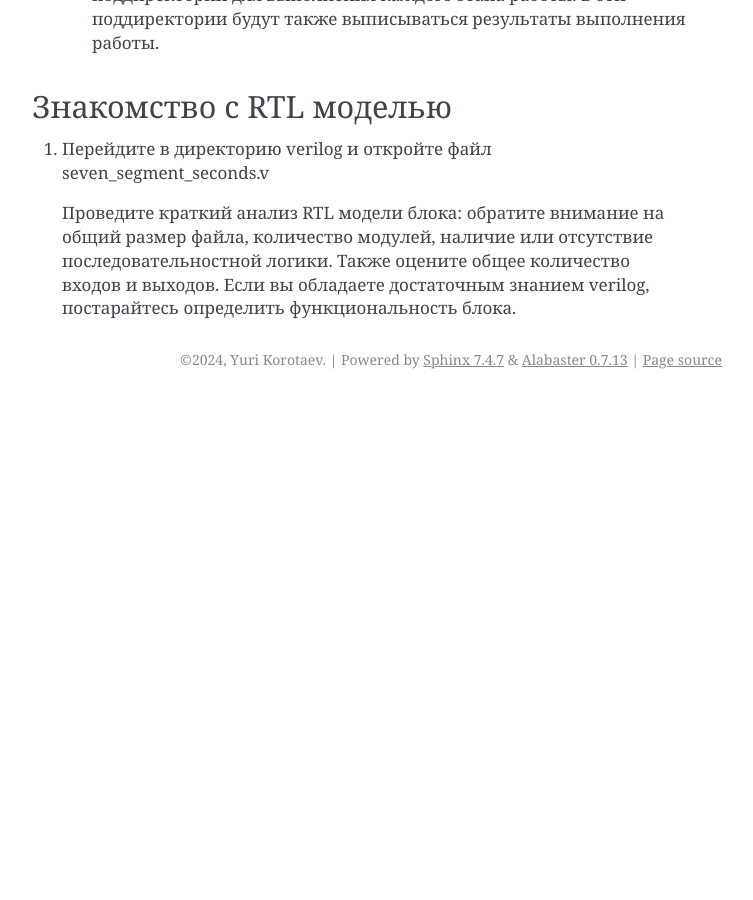
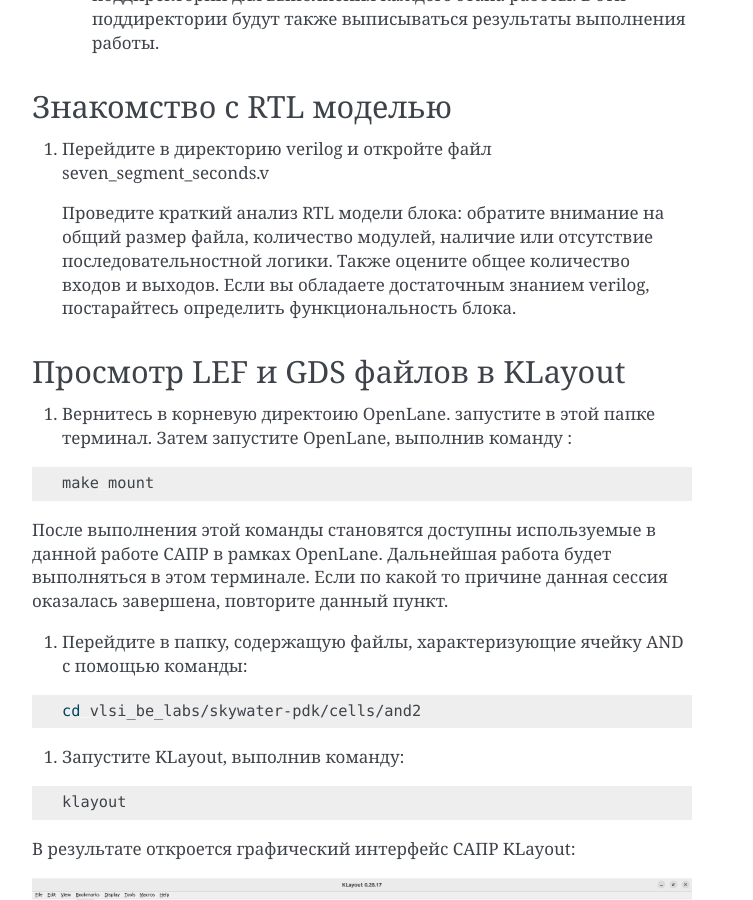
Before and after one commit to korotaevyua/vlsi_be_labs, a Sphinx documentation site: the page built from docs/intro.md, in a window 1280 px wide and 900 px high, scrolled down 963 px. Shown: the whole window, without its empty margins (388-1141 px from the left). Built offline with Sphinx 7.4.7, drawn with Linux system fonts in a browser that asks for light colours; before the commit the page ends 1362 px from its top, so only the background shows below that; some of the changed text lies outside the part shown.

Commit message:
update docs: intro

````diff
--- a/docs/intro.md
+++ b/docs/intro.md
@@ -25,4 +25,30 @@
 4. Перейдите в директорию verilog и откройте файл seven_segment_seconds.v
 
     Проведите краткий анализ RTL модели блока: обратите внимание на общий размер файла, количество модулей, наличие или отсутствие последовательностной логики. Также оцените общее количество входов и выходов.
-Если вы обладаете достаточным знанием verilog, постарайтесь определить функциональность блока.
+    Если вы обладаете достаточным знанием verilog, постарайтесь определить функциональность блока.
+
+### Просмотр LEF и GDS файлов в KLayout
+
+5. Вернитесь в корневую директоию OpenLane. запустите в этой папке терминал. Затем запустите OpenLane, выполнив команду :
+
+```bash
+make mount
+```
+
+После выполнения этой команды становятся доступны используемые в данной работе САПР в рамках OpenLane. Дальнейшая работа будет выполняться в этом терминале. Если по какой то причине данная сессия оказалась завершена, повторите данный пункт.
+
+6. Перейдите в папку, содержащую файлы, характеризующие ячейку AND с помощью команды:
+
+```bash
+cd vlsi_be_labs/skywater-pdk/cells/and2
+```
+
+7. Запустите KLayout, выполнив команду:
+
+```bash
+klayout
+```
+
+В результате откроется графический интерфейс САПР KLayout:
+
+![](images/klayout_win.png)
````
Also changed, not shown: docs/images/klayout_win.png (added).
